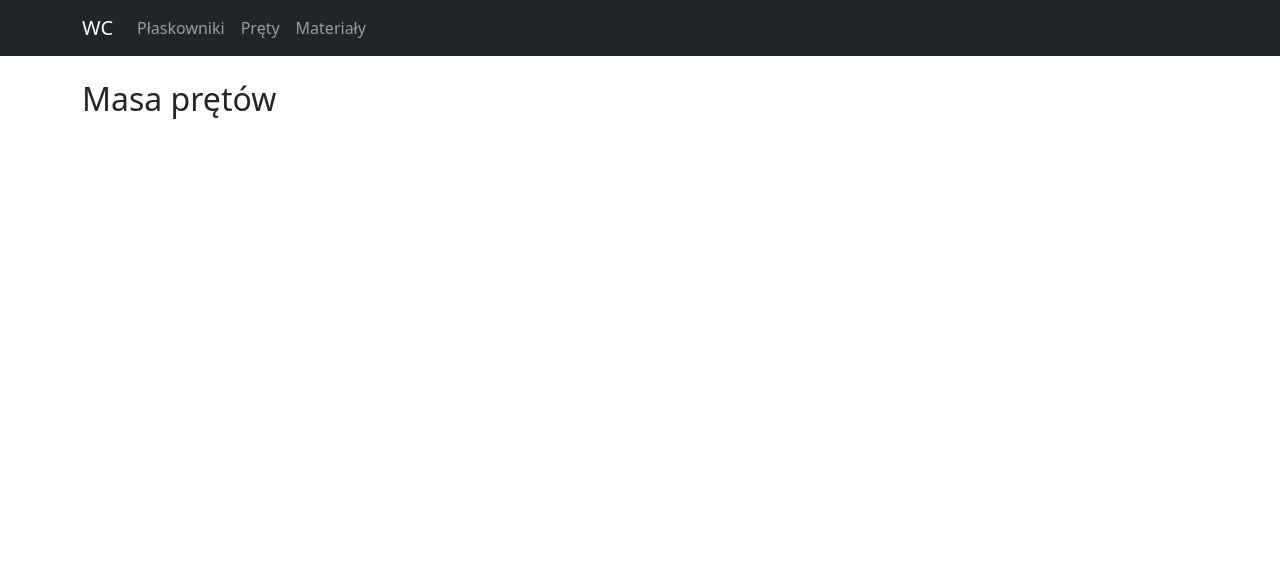
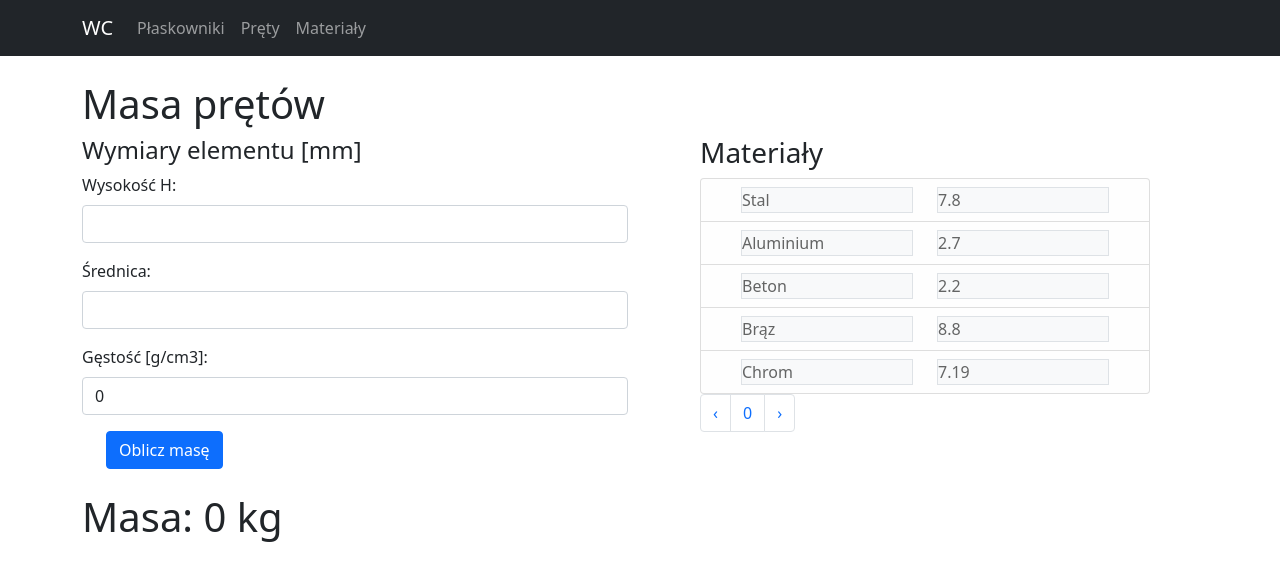
Before and after one commit to wowvaqa/wc, a React (Create React App) app: page /roller in a window 1280 px wide. Shown: the top 580 px of the page. Built offline with nearby package versions, Linux system fonts and the light colour scheme.

Commit message:
ADD: Masa walca

```diff
--- a/src/utils/Utlis.js
+++ b/src/utils/Utlis.js
@@ -21,6 +21,31 @@ export function getCuboidMass(dimA, dimB, dimH, density) {
 }
 
 /**
+ * Zwraca masę walca
+ * @param {*} diameter Średnica
+ * @param {*} dimH Wyskokość
+ * @returns
+ */
+export function getRollerMass(diameter, dimH, density) {
+  console.log("Diameter: " + diameter + " Height: " + dimH);
+  let volume = getRollerVolume(diameter, dimH);
+  console.log("Objętość: " + volume);
+  let mass = (volume * density) / 1000000;
+  console.log("Masa: " + mass);
+  return 0;
+}
+
+/**
+ * Zwraca pole powierzchni całkowitej walca
+ * @param {} diameter Średnica
+ * @param {*} dimH Wysokość
+ * @returns
+ */
+export function getRollerVolume(diameter, dimH) {
+  return Math.PI * Math.pow(parseFloat(diameter) / 2, 2) * parseFloat(dimH);
+}
+
+/**
  * Liczy objętość prostopadłościanu
  * @param {*} dimA Wymiar boku A
  * @param {*} dimB Wymiar boku B
--- a/src/views/CuboidView.js
+++ b/src/views/CuboidView.js
@@ -19,6 +19,9 @@ const CuboidView = () => {
     setCuboidMass(mass);
   };
 
+  /**
+   * Update formularza gęstości po kliknieciu w materiał
+   */
   useEffect(() => {
     refContainer.current.value = currentDensity;
   }, [currentDensity]);
--- a/src/views/RollerView.js
+++ b/src/views/RollerView.js
@@ -1,11 +1,98 @@
-import React from "react";
+import React, { useState, useRef, useEffect } from "react";
+import { Container, Form, Row, Col } from "react-bootstrap";
+import MaterialSelectView from "./MaterialSelectView";
+import { getRollerMass } from "../utils/Utlis";
+import { useGlobalContext } from "../Context";
 
 const RollerView = () => {
+  const refContainer = useRef(null);
+  const { currentDensity, setCurrentDensity } = useGlobalContext();
+  const [diameter, setDiameter] = useState(0);
+  const [dimH, setDimH] = useState(0);
+  const [rollerMass, setRollerMass] = useState(0);
+  /**
+   * Liczy masę walca
+   */
+  const countMass = () => {
+    const mass = getRollerMass(diameter, dimH, currentDensity);
+    setRollerMass(mass);
+  };
+
+  /**
+   * Update formularza gęstości po kliknieciu w materiał
+   */
+  useEffect(() => {
+    refContainer.current.value = currentDensity;
+  }, [currentDensity]);
+
   return (
     <>
-      <div className="container">
-        <h2>Masa prętów</h2>
-      </div>
+      <Container>
+        <h1>Masa prętów</h1>
+      </Container>
+
+      <Container fluid="md">
+        <Row>
+          <Col>
+            <h4>Wymiary elementu [mm]</h4>
+            <Form>
+              <Form.Group
+                className="mb-3"
+                controlId="cuboidForm.h_value"
+                onChange={(e) => {
+                  setDimH(parseFloat(e.target.value));
+                }}
+              >
+                <Form.Label>Wysokość H:</Form.Label>
+                <Form.Control type="text" />
+              </Form.Group>
+              <Form.Group
+                className="mb-3"
+                controlId="cuboidForm.diameter_value"
+                onChange={(e) => {
+                  setDiameter(parseFloat(e.target.value));
+                }}
+              >
+                <Form.Label>Średnica:</Form.Label>
+                <Form.Control type="text" />
+              </Form.Group>
+
+              <Form.Group
+                className="mb-3"
+                controlId="cuboidForm.density_value"
+                onChange={(e) => {
+                  setCurrentDensity(parseFloat(e.target.value));
+                }}
+              >
+                <Form.Label>Gęstość [g/cm3]:</Form.Label>
+                <Form.Control
+                  type="text"
+                  placeholder="0.0"
+                  ref={refContainer}
+                />
+              </Form.Group>
+            </Form>
+            <div className="container">
+              <button
+                type="button"
+                className="btn btn-primary"
+                onClick={() => countMass()}
+              >
+                Oblicz masę
+              </button>
+            </div>
+          </Col>
+          <Col>
+            <Container>
+              <MaterialSelectView />
+            </Container>
+          </Col>
+        </Row>
+      </Container>
+      <br></br>
+      <Container>
+        <h1>Masa: {rollerMass} kg</h1>
+      </Container>
     </>
   );
 };
```
